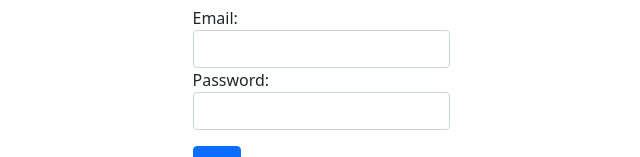
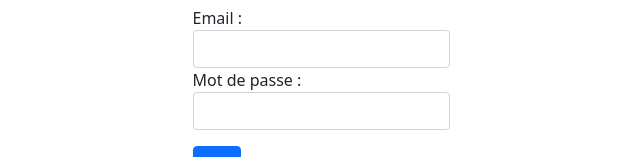
Before and after one commit to Marko1212/sharebook, a React (Create React App) app in the folder frontend-sharebook/my-app/: page / in a window 1280 px wide. Shown: the part 213-370 px from the top of the page, without its empty margins (319-959 px from the left). Built offline with nearby package versions, Linux system fonts and the light colour scheme; no server answers.

Commit message:
some slight improvements

```diff
--- a/frontend-sharebook/my-app/public/index.html
+++ b/frontend-sharebook/my-app/public/index.html
@@ -23,7 +23,7 @@
       work correctly both with client-side routing and a non-root public URL.
       Learn how to configure a non-root public URL by running `npm run build`.
     -->
-    <title>React App</title>
+    <title>Sharebook</title>
   </head>
   <body>
     <noscript>You need to enable JavaScript to run this app.</noscript>
--- a/frontend-sharebook/my-app/src/AddUser.js
+++ b/frontend-sharebook/my-app/src/AddUser.js
@@ -54,7 +54,7 @@ class AddUser extends React.Component {
                                     <input name="firstName" type="text" className="form-control" onChange={this.handleChange} />
                                 </div>
                                 <div>
-                                    <label>Password</label>
+                                    <label>Mot de passe</label>
                                     <input name="password" type="password" className="form-control" onChange={this.handleChange} />
                                 </div>
                                 <div className="container-valid text-center">
--- a/frontend-sharebook/my-app/src/Login.js
+++ b/frontend-sharebook/my-app/src/Login.js
@@ -31,12 +31,12 @@ class Login extends React.Component {
             this.props.setUserInfo(response.data.userName)
             this.props.history('/listBooks')
         }).catch(() => {
-            this.setState({showModal: true})
+            this.setState({ showModal: true })
         });
     }
 
     handleCloseModal() {
-        this.setState({showModal: false})
+        this.setState({ showModal: false })
     }
 
     render() {
@@ -56,9 +56,9 @@ class Login extends React.Component {
                         </div>
                         <div className="form-container">
                             <form onSubmit={this.onSubmit}>
-                                <span>Email: </span>
+                                <span>Email :</span>
                                 <input type="email" className="form-control" name="email" onChange={this.handleChange} />
-                                <span>Password: </span>
+                                <span>Mot de passe :</span>
                                 <input type="password" className="form-control" name="password" onChange={this.handleChange} />
                                 <div>
                                     <input type="submit" className="btn btn-primary mt-3" value="OK" />
@@ -68,7 +68,7 @@ class Login extends React.Component {
                         <div><Link to="/addUser">M'inscrire</Link></div>
                     </div>
                 </div>
-                <SimpleModal title = {title} bodyTxt = {bodyTxt} handleCloseModal = {this.handleCloseModal} showModal = {this.state.showModal} />
+                <SimpleModal title={title} bodyTxt={bodyTxt} handleCloseModal={this.handleCloseModal} showModal={this.state.showModal} />
             </>
         )
     }
```
